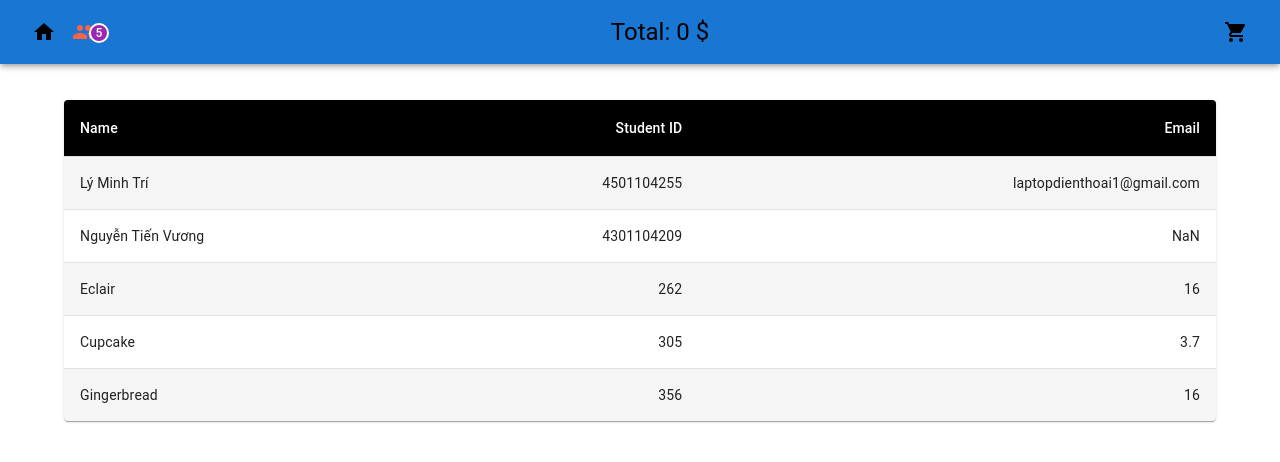
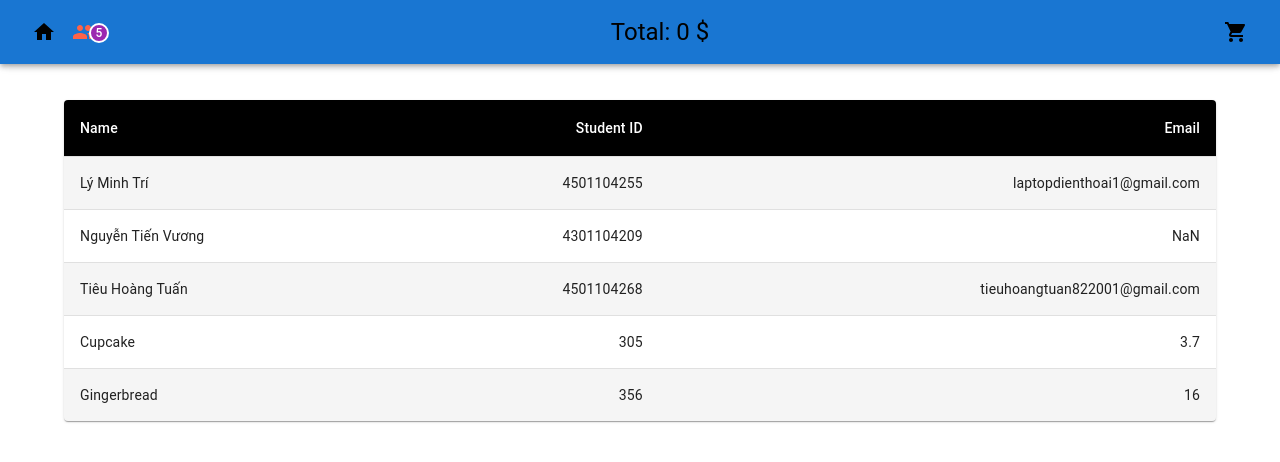
Before and after one commit to tieuhoangtuan/redux-app, a React (Create React App) app: page /list in a window 1280 px wide. Shown: the top 462 px of the page. Built offline with nearby package versions, Linux system fonts and the light colour scheme.

Commit message:
Update TeamList.js

```diff
--- a/src/containers/list/TeamList.js
+++ b/src/containers/list/TeamList.js
@@ -56,7 +56,7 @@ function TeamList() {
       4301104209,
       "NaN",
     ),
-    createData("Eclair", 262, 16.0),
+    createData("Tiêu Hoàng Tuấn", 4501104268, "tieuhoangtuan822001@gmail.com"),
     createData("Cupcake", 305, 3.7),
     createData("Gingerbread", 356, 16.0),
   ];
```
